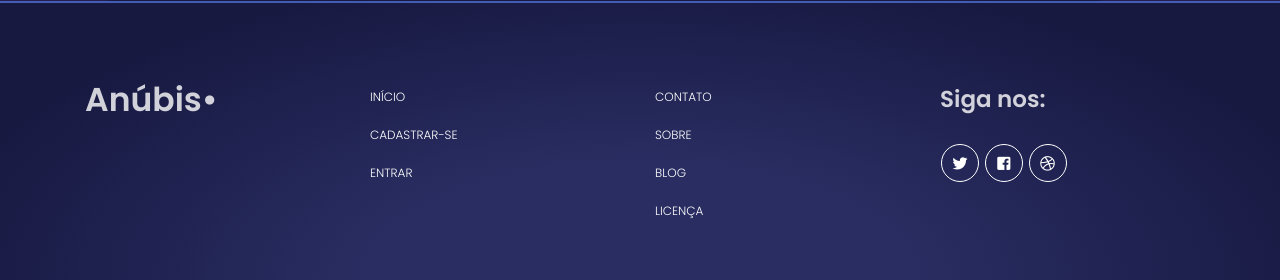
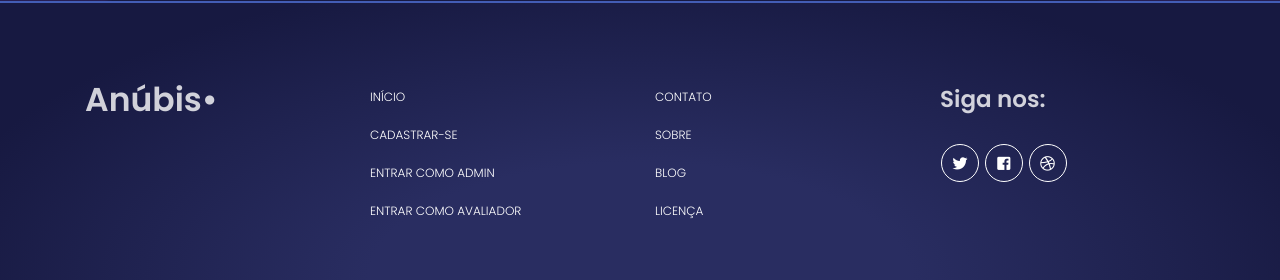
Before and after one commit to vieiraeduardos/anubis, a Flask app: page / in a window 1280 px wide. Shown: the part 799-1079 px from the top of the page. Run offline with Flask 2, Linux system fonts and the light colour scheme; some libraries are stand-ins or nearby versions.

Commit message:
Updating footer.html

```diff
--- a/app/templates/footer.html
+++ b/app/templates/footer.html
@@ -7,19 +7,24 @@
       <div class="col-md-3">
         <ul class="nav">
           <li class="nav-item">
-            <a href="./index.html" class="nav-link">
+            <a href="/" class="nav-link">
               Início
             </a>
           </li>
 
           <li class="nav-item">
-            <a href="./examples/register-page.html" class="nav-link">
+            <a href="/signup/" class="nav-link">
               Cadastrar-se
             </a>
           </li>
           <li class="nav-item">
-            <a href="./examples/profile-page.html" class="nav-link">
-              Entrar
+            <a href="/login/admin/" class="nav-link">
+              Entrar como Admin
+            </a>
+          </li>
+          <li class="nav-item">
+            <a href="/login/judge/" class="nav-link">
+              Entrar como Avaliador
             </a>
           </li>
         </ul>
@@ -27,17 +32,17 @@
       <div class="col-md-3">
         <ul class="nav">
           <li class="nav-item">
-            <a href="https://creative-tim.com/contact-us" class="nav-link">
+            <a href="" class="nav-link">
               Contato
             </a>
           </li>
           <li class="nav-item">
-            <a href="https://creative-tim.com/about-us" class="nav-link">
+            <a href="" class="nav-link">
               Sobre
             </a>
           </li>
           <li class="nav-item">
-            <a href="https://creative-tim.com/blog" class="nav-link">
+            <a href="" class="nav-link">
               Blog
             </a>
           </li>
```
